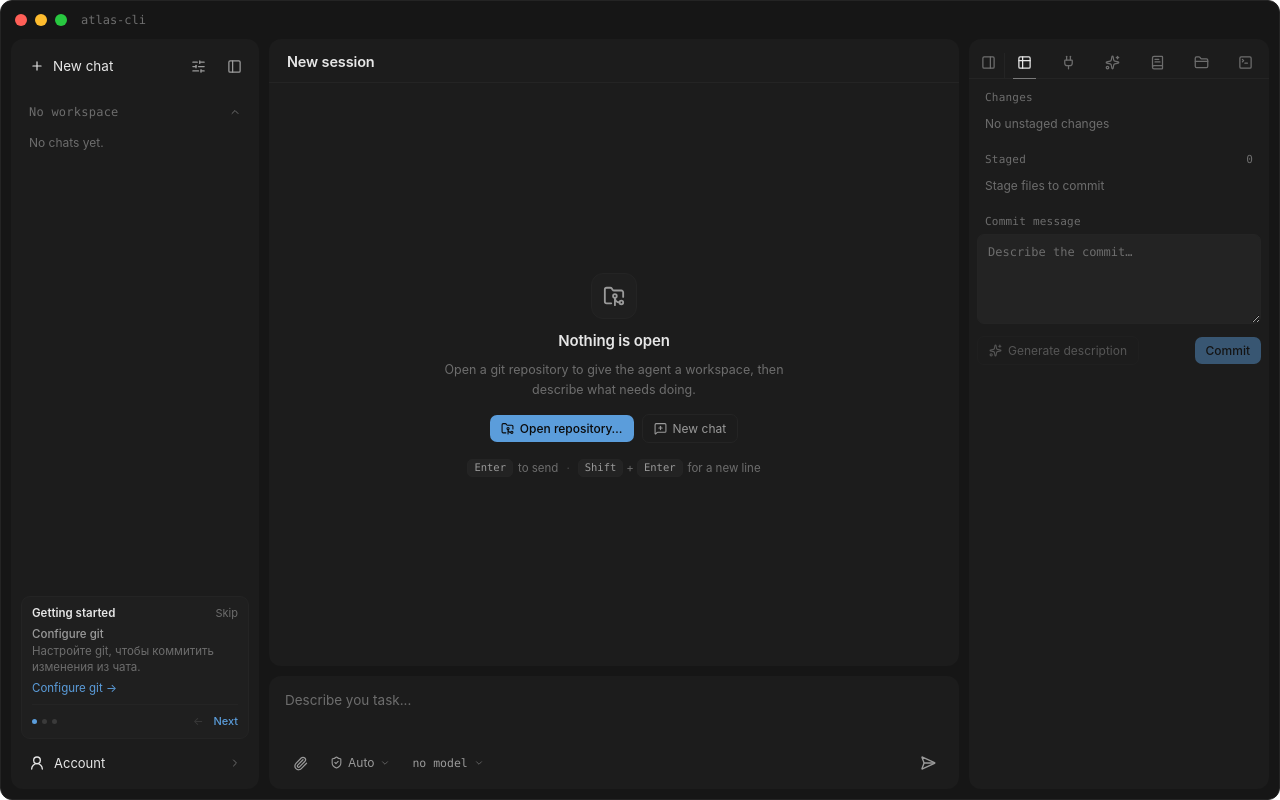
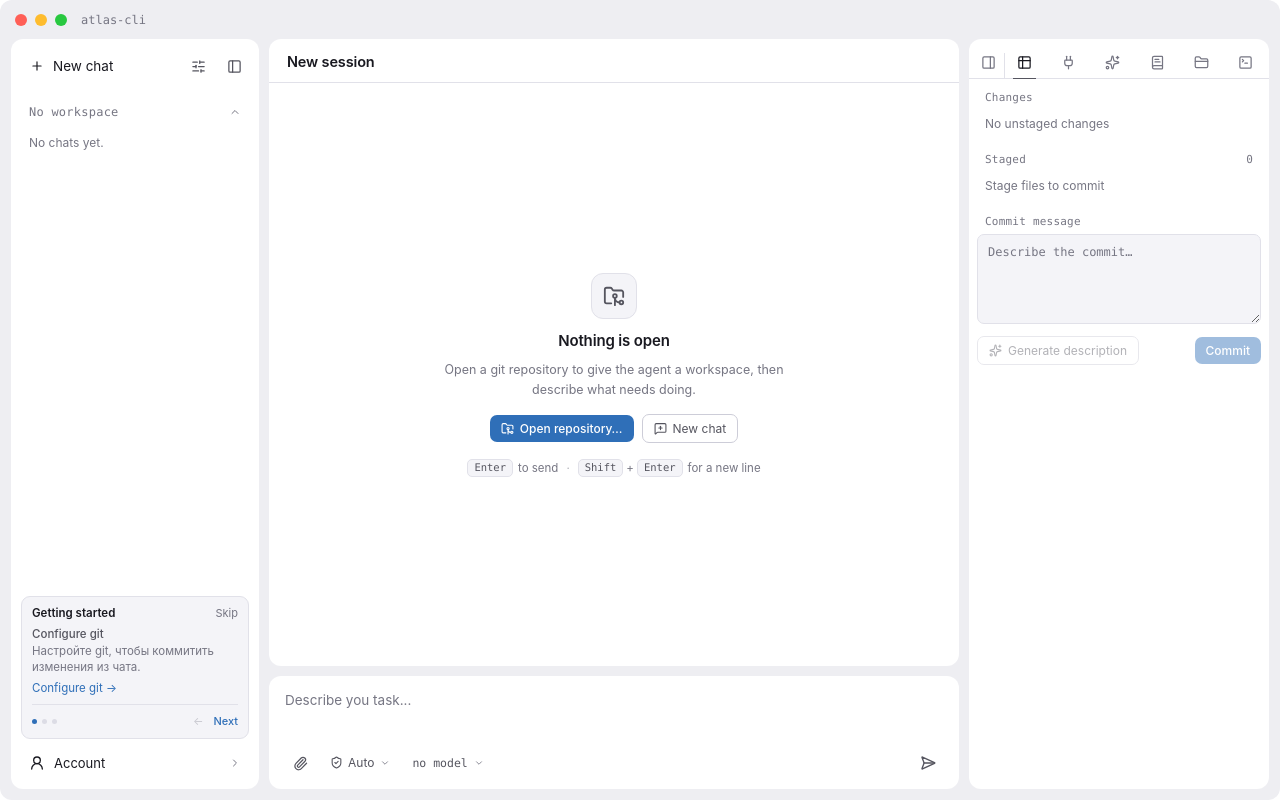
Before and after one commit to gribanoveu/laika-agent, a React (Vite) app: page / in a window 1280 px wide. Built offline with nearby package versions, Linux system fonts and the light colour scheme.

Commit message:
theme tokens

```diff
--- a/src/App.css
+++ b/src/App.css
@@ -3,7 +3,7 @@
 .window {
   height: 100%;
   background: var(--bg-window);
-  border: 1px solid #242424;
+  border: 1px solid var(--window-border);
   border-radius: 12px;
   display: flex;
   flex-direction: column;
--- a/src/App.tsx
+++ b/src/App.tsx
@@ -9,6 +9,7 @@ import { Toast } from "./components/Toast";
 import { WindowControls } from "./components/WindowControls";
 import { useNarrowCollapse } from "./hooks/useNarrowCollapse";
 import { usePanelSizes } from "./hooks/usePanelSizes";
+import { useTheme, THEMES } from "./hooks/useTheme";
 import { useToast } from "./hooks/useToast";
 import { startWindowDrag, toggleMaximizeWindow } from "./lib/window";
 import type { AsideTab, ChatSummary, Session, Turn } from "./types";
@@ -38,6 +39,7 @@ export default function App() {
   const [activeChat, setActiveChat] = useState<string | null>(null);
   const [settingsOpen, setSettingsOpen] = useState(false);
   const toast = useToast();
+  const theme = useTheme();
   const panels = usePanelSizes({
     sidebar: {
       collapsed,
@@ -147,6 +149,23 @@ export default function App() {
           <label>LLM provider</label>
           <input type="text" value="" placeholder="Not configured" readOnly />
         </div>
+        <div className="modal-field">
+          <label>Theme</label>
+          <div className="segmented" role="radiogroup" aria-label="Theme">
+            {THEMES.map((name) => (
+              <button
+                key={name}
+                type="button"
+                role="radio"
+                aria-checked={theme.preference === name}
+                className={`segment${theme.preference === name ? " active" : ""}`}
+                onClick={() => theme.setPreference(name)}
+              >
+                {name}
+              </button>
+            ))}
+          </div>
+        </div>
         <p className="modal-note">Settings are read-only until the backend commands land.</p>
       </Modal>
 
--- a/src/components/AsidePanel.css
+++ b/src/components/AsidePanel.css
@@ -86,7 +86,7 @@
 }
 .tab.active {
   color: var(--text);
-  border-bottom-color: #7a7a7a;
+  border-bottom-color: var(--text-dim);
 }
 
 .aside-rail {
@@ -167,7 +167,7 @@
   cursor: pointer;
   font-family: var(--font-mono);
   font-size: 12px;
-  color: #cfcfcf;
+  color: var(--text-dim);
 }
 .file:hover {
   background: var(--bg-hover);
--- a/src/components/ChangesPanel.css
+++ b/src/components/ChangesPanel.css
@@ -6,7 +6,7 @@
   border-radius: 7px;
   font-family: var(--font-mono);
   font-size: 12px;
-  color: #cfcfcf;
+  color: var(--text-dim);
 }
 .stage-file:hover {
   background: var(--bg-hover);
@@ -29,7 +29,7 @@
 .stage-btn:hover {
   background: var(--bg-active);
   color: var(--text);
-  border-color: #444;
+  border-color: var(--text-faint);
 }
 .stage-btn.unstage {
   color: var(--text-dim);
@@ -72,7 +72,7 @@
   outline: none;
 }
 .commit-msg:focus {
-  border-color: #444;
+  border-color: var(--text-faint);
 }
 .commit-msg::placeholder {
   color: var(--text-faint);
--- a/src/components/ChatPanel.css
+++ b/src/components/ChatPanel.css
@@ -78,8 +78,8 @@
   border-radius: 50%;
   background: conic-gradient(
     from -90deg,
-    rgba(91, 157, 219, 0.8) var(--ring-deg, 0deg),
-    #333 var(--ring-deg, 0deg)
+    var(--accent) var(--ring-deg, 0deg),
+    var(--bg-active) var(--ring-deg, 0deg)
   );
   -webkit-mask: radial-gradient(farthest-side, transparent 58%, #000 59%);
   mask: radial-gradient(farthest-side, transparent 58%, #000 59%);
@@ -113,17 +113,17 @@
 }
 .bubble {
   background: var(--bg-bubble);
-  border: 1px solid #2b2b2b;
+  border: 1px solid var(--border-soft);
   border-radius: 9px;
   padding: 11px 13px;
   font-size: 13px;
   line-height: 1.55;
-  color: #dcdcdc;
+  color: var(--text);
 }
 .msg {
   font-size: 13px;
   line-height: 1.6;
-  color: #d2d2d2;
+  color: var(--text);
 }
 
 .tools {
@@ -180,7 +180,7 @@
   color: var(--text-faint);
 }
 .tool .chev {
-  color: #4f4f4f;
+  color: var(--text-faint);
   flex: none;
   transition: transform 0.15s;
 }
@@ -203,9 +203,9 @@
 .approval-card {
   margin: 6px 0 4px;
   padding: 7px 9px;
-  border: 1px solid rgba(212, 168, 83, 0.35);
+  border: 1px solid color-mix(in srgb, var(--amber) 40%, transparent);
   border-radius: 7px;
-  background: rgba(212, 168, 83, 0.06);
+  background: color-mix(in srgb, var(--amber) 8%, transparent);
 }
 .approval-card.approved {
   border-color: var(--border-soft);
--- a/src/components/GettingStarted.css
+++ b/src/components/GettingStarted.css
@@ -78,7 +78,7 @@
   border-radius: 50%;
   padding: 0;
   border: 0;
-  background: #3a3a3a;
+  background: var(--bg-active);
   cursor: pointer;
 }
 .gs-dot.active {
--- a/src/components/Modal.css
+++ b/src/components/Modal.css
@@ -67,8 +67,38 @@
   outline: none;
 }
 .modal-field input:focus {
-  border-color: #444;
+  border-color: var(--text-faint);
 }
+/* Segmented control — a popup menu would be clipped by the modal's overflow. */
+.segmented {
+  display: flex;
+  gap: 2px;
+  padding: 2px;
+  border-radius: 8px;
+  background: var(--bg-bubble);
+  border: 1px solid var(--border-soft);
+}
+.segment {
+  flex: 1;
+  padding: 5px 8px;
+  border: 0;
+  border-radius: 6px;
+  background: none;
+  color: var(--text-dim);
+  font-family: inherit;
+  font-size: 12px;
+  text-transform: capitalize;
+  cursor: pointer;
+}
+.segment:hover {
+  background: var(--bg-hover);
+  color: var(--text);
+}
+.segment.active {
+  background: var(--bg-active);
+  color: var(--text);
+}
+
 .modal-note {
   font-size: 11.5px;
   color: var(--text-faint);
--- a/src/components/Sidebar.css
+++ b/src/components/Sidebar.css
@@ -108,7 +108,7 @@
 .chat.active {
   background: var(--bg-active);
   color: var(--text);
-  box-shadow: 0 0 0 1px #343434 inset;
+  box-shadow: 0 0 0 1px var(--border) inset;
 }
 
 .sidebar-bottom {
--- a/src/components/WindowControls.css
+++ b/src/components/WindowControls.css
@@ -15,6 +15,7 @@
   display: grid;
   place-items: center;
 }
+/* macOS traffic-light colours are the platform's, not the theme's. */
 .window-controls .dot.r {
   background: #ff5f57;
 }
--- /dev/null
+++ b/src/hooks/useTheme.ts
@@ -0,0 +1,32 @@
+import { useEffect, useState } from "react";
+
+export const THEMES = ["system", "dark", "light"] as const;
+export type ThemePreference = (typeof THEMES)[number];
+
+const KEY = "atlas-cli-theme";
+
+/**
+ * Resolves the preference to a concrete theme and writes it to <html
+ * data-theme>, which is what src/styles/tokens.css keys its palettes off. A new
+ * palette added there becomes selectable by adding its name to THEMES.
+ */
+export function useTheme() {
+  const [preference, setPreference] = useState<ThemePreference>(
+    () => (localStorage.getItem(KEY) as ThemePreference | null) ?? "system",
+  );
+
+  useEffect(() => {
+    localStorage.setItem(KEY, preference);
+    const mql = window.matchMedia("(prefers-color-scheme: light)");
+    const apply = () => {
+      document.documentElement.dataset.theme =
+        preference === "system" ? (mql.matches ? "light" : "dark") : preference;
+    };
+    apply();
+    if (preference !== "system") return;
+    mql.addEventListener("change", apply);
+    return () => mql.removeEventListener("change", apply);
+  }, [preference]);
+
+  return { preference, setPreference };
+}
--- a/src/styles/tokens.css
+++ b/src/styles/tokens.css
@@ -1,25 +1,74 @@
+/*
+ * Theme tokens — the only place colours are defined.
+ *
+ * A theme is one block of custom properties keyed by `data-theme` on <html>.
+ * To add one: copy a block, rename the key, change the values; nothing in the
+ * components needs to know. `useTheme` writes the attribute, so "system" is
+ * resolved to a concrete theme rather than duplicated as a media query here.
+ *
+ * The surfaces form a deliberate ladder — app < window < panel < panel-soft <
+ * hover < active — with enough distance between the steps to stay readable on
+ * dim or low-contrast monitors.
+ */
+
+:root,
+:root[data-theme="dark"] {
+  --bg-app: #08080a;
+  --bg-window: #16161a;
+  --bg-panel: #242429;
+  --bg-panel-soft: #2c2c33;
+  --bg-hover: #34343c;
+  --bg-active: #3f3f49;
+  --bg-bubble: #2e2e36;
+
+  --border: #3f3f4a;
+  --border-soft: #33333c;
+  /* Outline around the whole window: the dark themes need it to separate the
+     app from the desktop, a light one does not. */
+  --window-border: #3f3f4a;
+
+  --text: #f2f2f5;
+  --text-dim: #b8b8c2;
+  --text-faint: #8b8b97;
+
+  --accent: #6ba4e6;
+  --accent-contrast: #08080a;
+  --green: #62d29a;
+  --red: #ec8079;
+  --amber: #e0b35f;
+  --purple: #b39bff;
+
+  color-scheme: dark;
+}
+
+:root[data-theme="light"] {
+  --bg-app: #c9c9d2;
+  --bg-window: #eeeef2;
+  --bg-panel: #ffffff;
+  --bg-panel-soft: #f4f4f8;
+  --bg-hover: #e8e8ef;
+  --bg-active: #dcdce5;
+  --bg-bubble: #f4f4f8;
+
+  --border: #cdcdd8;
+  --border-soft: #e1e1e9;
+  --window-border: transparent;
+
+  --text: #191920;
+  --text-dim: #55555f;
+  --text-faint: #767683;
+
+  --accent: #2f6fb8;
+  --accent-contrast: #ffffff;
+  --green: #1f8f5c;
+  --red: #c2453d;
+  --amber: #8c650f;
+  --purple: #6146c9;
+
+  color-scheme: light;
+}
+
 :root {
-  --bg-app: #0a0a0a;
-  --bg-window: #161616;
-  --bg-panel: #1c1c1c;
-  --bg-panel-soft: #1f1f1f;
-  --bg-hover: #262626;
-  --bg-active: #2d2d2d;
-  --bg-bubble: #232323;
-
-  --border: #2a2a2a;
-  --border-soft: #242424;
-
-  --text: #e6e6e6;
-  --text-dim: #9a9a9a;
-  --text-faint: #6d6d6d;
-
-  --accent: #5b9ddb;
-  --green: #57c98a;
-  --red: #e0736c;
-  --amber: #d4a853;
-  --purple: #a78bfa;
-
   --radius: 12px;
   --font-ui: "IBM Plex Sans", -apple-system, BlinkMacSystemFont, "Segoe UI", sans-serif;
   --font-mono: "JetBrains Mono", ui-monospace, SFMono-Regular, Menlo, monospace;
@@ -45,7 +94,7 @@ body {
   /* Transparent OS window — the rounded .window paints the app background. */
   background: transparent;
   /* Desktop chrome doesn't select: a stray drag must not highlight the UI.
-     Content worth copying opts back in via .selectable below. */
+     Content worth copying opts back in below. */
   -webkit-user-select: none;
   user-select: none;
   color: var(--text);
@@ -72,7 +121,7 @@ textarea,
   width: 8px;
 }
 ::-webkit-scrollbar-thumb {
-  background: #2e2e2e;
+  background: var(--bg-active);
   border-radius: 4px;
 }
 
@@ -89,7 +138,7 @@ textarea,
 }
 .btn-primary {
   background: var(--accent);
-  color: #0a0a0a;
+  color: var(--accent-contrast);
   font-weight: 500;
 }
 .btn-primary:hover {
@@ -103,7 +152,7 @@ textarea,
 .btn-ghost {
   background: none;
   color: var(--text-dim);
-  border: 1px solid var(--border-soft);
+  border: 1px solid var(--border);
 }
 .btn-ghost:hover {
   background: var(--bg-hover);
```
Also changed, not shown: src/components/ItemList.css (+10 -10 lines).
